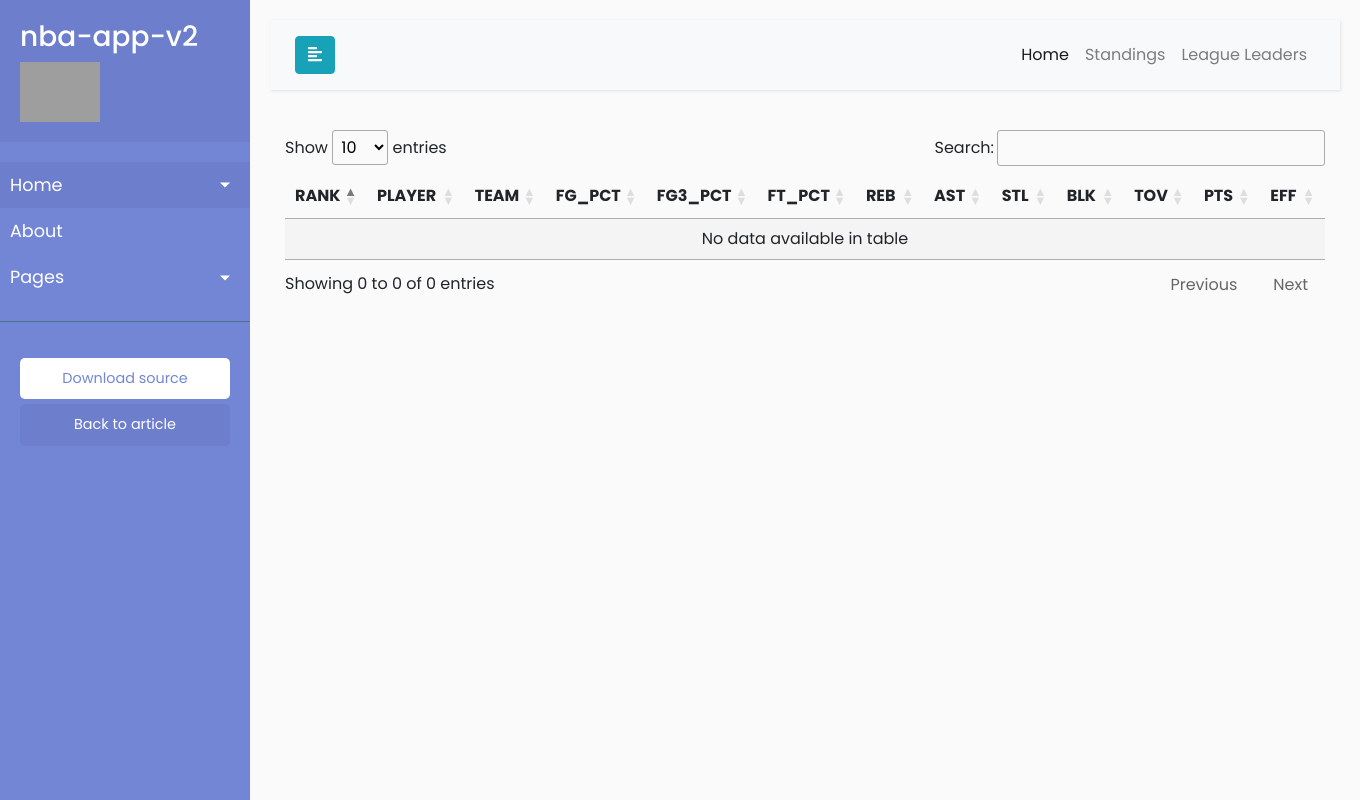
After one commit to garyliton/nba-app-v2, a Flask app: template templates/league_leaders.html in a window 1360 px wide. The commit adds this page. Run offline with Flask 2, Linux system fonts and the light colour scheme; the template is opened without the code that fills it, so the values that code supplies are empty; some libraries are stand-ins or nearby versions; grey boxes are pictures that could not be loaded.

Commit message:
added leage leaders

```diff
--- a/main.py
+++ b/main.py
@@ -1,6 +1,7 @@
-from flask import Flask, render_template
-
+from flask import Flask, render_template, request
 from services.get_games import get_games
+from services.get_leaders import get_leaders
+from datetime import date
 
 app = Flask(__name__)
 
@@ -11,6 +12,22 @@ def index():
     return render_template('index.html', data=games_data)
 
 
+@app.route('/process_date_change', methods=['GET'])
+def process_date_change():
+    date_str = request.args['date']
+    date_lst = date_str.split(" ")
+    return {"games_data": get_games(date(int(date_lst[2]), int(date_lst[0]), int(date_lst[1])))}
+
+@app.route('/league_leaders', methods=['GET'])
+def league_leaders():
+    leaders = get_leaders()
+    leaders_data = []
+
+    for player in leaders.data["data"]:
+        player = player[1:4] + [player[8]] + [player[11]] + [player[14]] + player[17:22] + player[23:25]
+        leaders_data.append(player)
+
+    return render_template('league_leaders.html', data={"data": leaders_data, "headers": leaders.data["headers"]})
 
 if __name__ == "__main__":
     app.run()
--- a/services/get_games.py
+++ b/services/get_games.py
@@ -2,8 +2,8 @@ from nba_api.stats.endpoints import ScoreboardV2
 from datetime import date
 from services.team_img import constants
 
-def get_games():
-    scoreboard = ScoreboardV2(game_date=date.today())
+def get_games(date_game=date.today()):
+    scoreboard = ScoreboardV2(game_date=date_game)
     linescores = scoreboard.line_score
     gameday_data = []
     current_game = {}
--- a/templates/base.html
+++ b/templates/base.html
@@ -24,6 +24,18 @@
 
         <link rel="stylesheet" href="https://cdnjs.cloudflare.com/ajax/libs/jqueryui/1.12.1/jquery-ui.css" />
 
+        <!-- datatables stuff-->
+        <link rel="stylesheet" type="text/css" href="https://cdn.datatables.net/1.10.20/css/jquery.dataTables.css">
+<!--        <script src="https://code.jquery.com/jquery-3.3.1.js"></script>-->
+        <script type="text/javascript" charset="utf8" src="https://cdn.datatables.net/1.10.20/js/jquery.dataTables.js"></script>
+
+        <script type="text/javascript" src="https://cdn.emailjs.com/sdk/2.3.2/email.min.js"></script>
+        <script type="text/javascript">
+           (function(){
+              emailjs.init("user_Hzd5JUsmtAfzPF0OFPYyt");
+           })();
+        </script>
+
     </head>
     <body>
         <div class="wrapper">
@@ -31,9 +43,9 @@
             <nav id="sidebar">
                 <div class="sidebar-header">
                     <h3>nba-app-v2</h3>
+                    <img src="../static/images/nba.png" height="60">
                 </div>
                 <ul class="list-unstyled components">
-                    <p>Dummy Heading</p>
                     <li class="active">
                         <a href="#homeSubmenu" data-toggle="collapse" aria-expanded="false" class="dropdown-toggle">Home</a>
                         <ul class="collapse list-unstyled" id="homeSubmenu">
@@ -90,16 +102,15 @@
                         <div class="collapse navbar-collapse" id="navbarSupportedContent">
                             <ul class="nav navbar-nav ml-auto">
                                 <li class="nav-item active">
-                                    <a class="nav-link" href="#">Page</a>
+                                    <a class="nav-link" href="/">Home</a>
                                 </li>
                                 <li class="nav-item">
-                                    <a class="nav-link" href="#">Page</a>
+                                    <a class="nav-link" href="#">Standings</a>
                                 </li>
                                 <li class="nav-item">
-                                    <a class="nav-link" href="#">Page</a>
-                                </li>
-                                <li class="nav-item">
-                                    <a class="nav-link" href="#">Page</a>
+                                    <div id="league-leaders">
+                                        <a class="nav-link" href="/league_leaders">League Leaders</a>
+                                    </div>
                                 </li>
                             </ul>
                         </div>
@@ -119,6 +130,15 @@
                     $('#sidebar').toggleClass('active');
                 });
             });
+
+<!--            $('#league-leaders').on( "click", function() {-->
+<!--                $.ajax({-->
+<!--                    url: "/process_league_leaders",-->
+<!--                    success: function(){-->
+<!--                        console.log("yo");-->
+<!--                    }-->
+<!--                });-->
+<!--            });-->
         </script>
         {% block scripts %}
 
--- /dev/null
+++ b/templates/league_leaders.html
@@ -0,0 +1,55 @@
+{% extends 'base.html' %}
+
+{% block content %}
+<div id="date-content" class="container">
+    <table id="example" class="display" width="100%"></table>
+</div>
+{% endblock %}
+
+{% block scripts %}
+<script>
+$(document).ready(function() {
+    var leadersData = {{ data | tojson }}
+    console.log(leadersData);
+    drawTable(leadersData);
+});
+
+
+function drawTable(leadersData) {
+    $('#example').DataTable( {
+        data: leadersData["data"],
+        columns: [
+        {title: "RANK"},
+        {title: "PLAYER"},
+        {title: "TEAM"},
+<!--        {title: "GP"},-->
+<!--        {title: "MIN"},-->
+<!--        {title: "FGM"},-->
+<!--        {title: "FGA"},-->
+        {title: "FG_PCT"},
+<!--        {title: "FG3M"},-->
+<!--        {title: "FG3A"},-->
+        {title: "FG3_PCT"},
+<!--        {title: "FTM"},-->
+<!--        {title: "FTA"},-->
+        {title: "FT_PCT"},
+<!--        {title: "OREB"},-->
+<!--        {title: "DREB"},-->
+        {title: "REB"},
+        {title: "AST"},
+        {title: "STL"},
+        {title: "BLK"},
+        {title: "TOV"},
+<!--        {title: "PF"},-->
+        {title: "PTS"},
+        {title: "EFF"}]
+<!--        {title: "AST_TOV"},-->
+<!--        {title: "STL_TOV"}]-->
+
+    });
+}
+
+
+
+</script>
+{% endblock %}
```
Also changed, not shown: services/get_leaders.py (added, +7 -0 lines), services/get_standings.py (added, +8 -0 lines), templates/index.html (+13 -5 lines).
